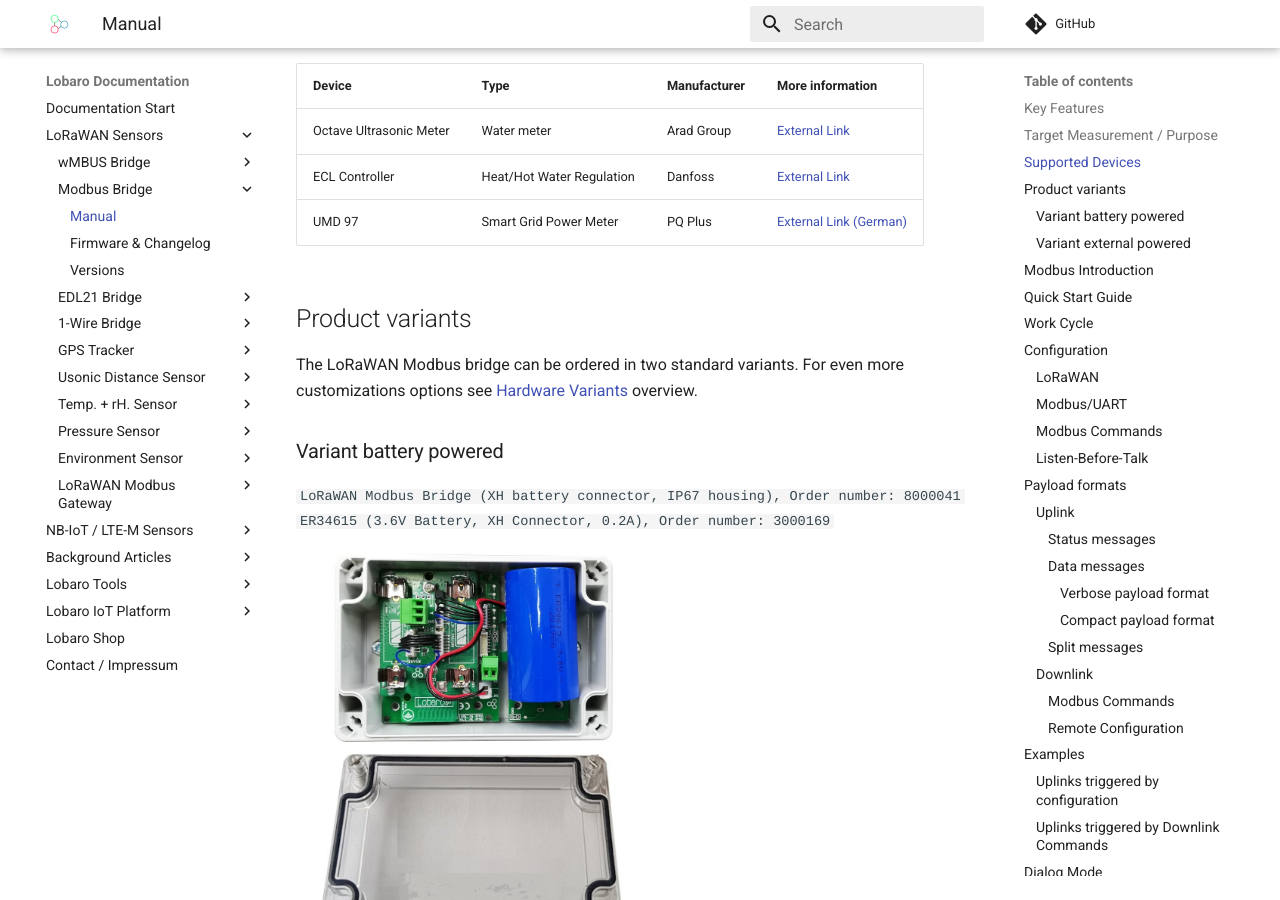
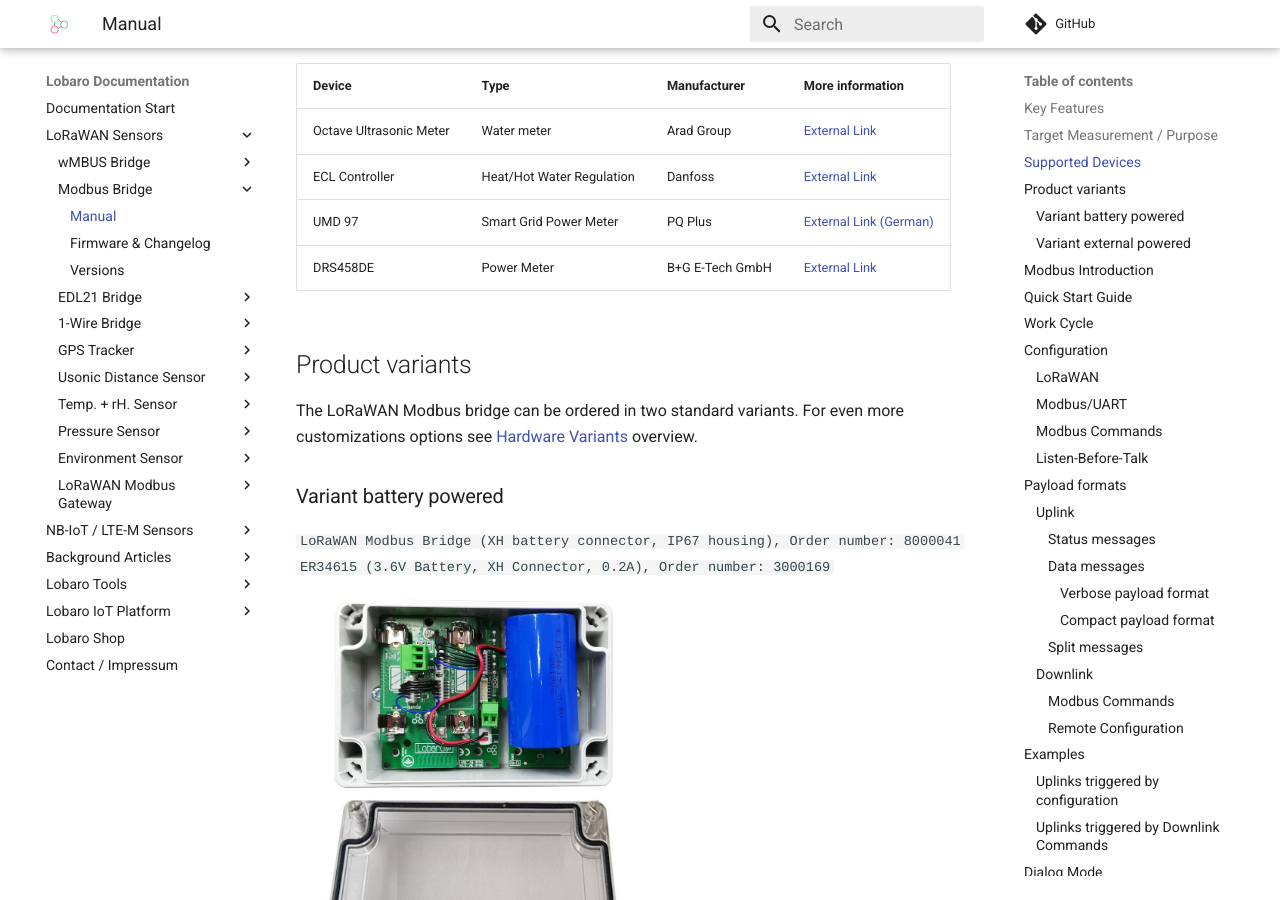
Before and after one commit to Lobaro/docs, an MkDocs documentation site: the page built from docs/lorawan-sensors/modbus-lorawan/index.md, in a window 1280 px wide and 900 px high, scrolled down 1743 px. Built offline with MkDocs 1.6.1 and Material for MkDocs 9.7.7, drawn with Linux system fonts in a browser that asks for light colours; a script that is not in the unit is left out; comment, search, counter and statistics services are not loaded.

Commit message:
Add power meter to modbus tested devices.

```diff
--- a/docs/lorawan-sensors/modbus-lorawan/index.md
+++ b/docs/lorawan-sensors/modbus-lorawan/index.md
@@ -63,6 +63,7 @@
 | Octave Ultrasonic Meter | Water meter | Arad Group | [External Link](https://arad.co.il/product/octave/) |
 | ECL Controller | Heat/Hot Water Regulation | Danfoss | [External Link](https://www.danfoss.com/en/products/electronic-controls/dhs/electronic-controllers-and-application-keys/ecl-controllers/) |
 | UMD 97 | Smart Grid Power Meter | PQ Plus | [External Link (German)](https://www.pq-plus.de/news/pqplus/umd-97-messgeraet.html) |
+| DRS458DE | Power Meter | B+G E-Tech GmbH | [External Link](https://bg-etech.de/Bedienungsanleitungen.html) |
 
 ## Product variants
 The LoRaWAN Modbus bridge can be ordered in two standard variants. For even more customizations options see
```
